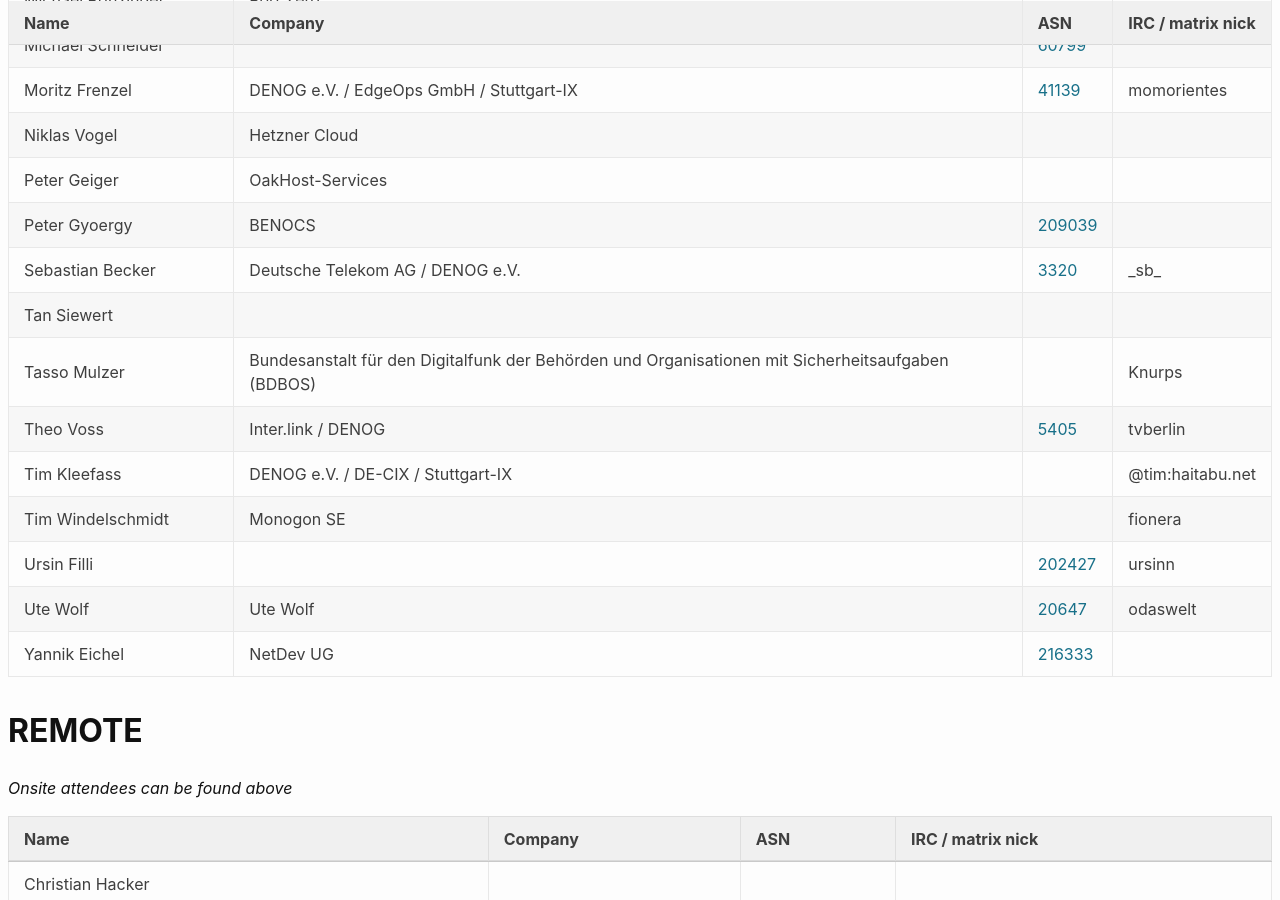
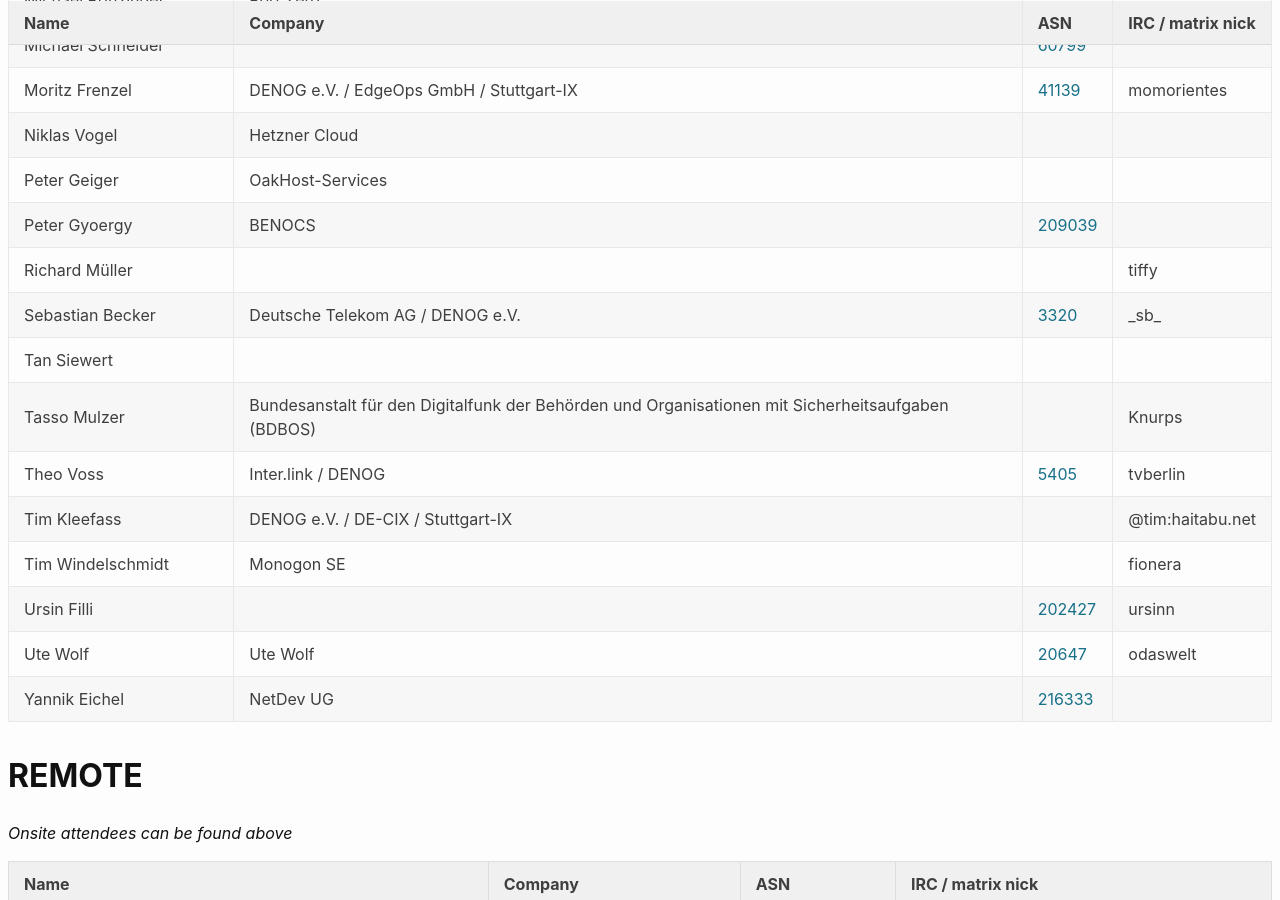
Before and after one commit to denog/pretix-attendeelist, a Jekyll site: the page built from denog17/index.markdown, in a window 1280 px wide and 900 px high, scrolled down 1303 px. Built offline with Jekyll 4.4.1, drawn with Linux system fonts in a browser that asks for light colours.

Commit message:
Latest data: Tue Apr 29 08:51:32 UTC 2025

```diff
--- a/_data/attendees_denog17_onsite.json
+++ b/_data/attendees_denog17_onsite.json
@@ -180,6 +180,12 @@
     "asn": "209039"
   },
   {
+    "name": "Richard Müller",
+    "company": null,
+    "irc": "tiffy",
+    "asn": null
+  },
+  {
     "name": "Sebastian Becker",
     "company": "Deutsche Telekom AG / DENOG e.V.",
     "irc": "_sb_",
```
